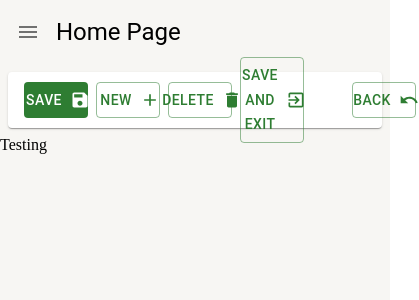
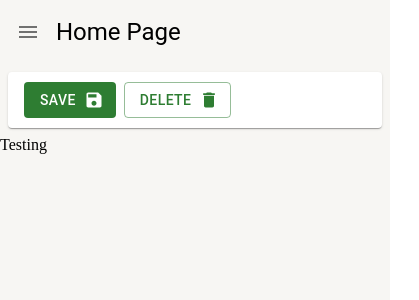
Before and after one commit to Joaovcarvalho23/CityPeople_Manager, a React (Create React App) app: page /home-page in a window 390 px wide. Shown: the top 300 px of the page, 419 px wide, since content can reach past the window. Built offline with nearby package versions, Linux system fonts and the light colour scheme.

Commit message:
Configurando responsividade do componente

```diff
--- a/src/pages/dashboard/Dashboard.tsx
+++ b/src/pages/dashboard/Dashboard.tsx
@@ -6,7 +6,7 @@ export const Dashboard = () => {
     <PageBaseLayout
       tittle='Home Page'
       toolsBar={(
-        <DetailTools showSaveAndExitButton/>
+        <DetailTools showSaveAndExitButton showNewButton showLoadingSaveAndExitButton showBackButton={false}/>
       )}>
         Testing
     </PageBaseLayout>
--- a/src/shared/components/detail_tools/DetailTools.tsx
+++ b/src/shared/components/detail_tools/DetailTools.tsx
@@ -1,4 +1,4 @@
-import { Box, Button, Divider, Paper, Skeleton, useTheme } from '@mui/material';
+import { Box, Button, Divider, Paper, Skeleton, Typography, useMediaQuery, useTheme } from '@mui/material';
 import React from 'react';
 import AddIcon from '@mui/icons-material/Add';
 import SaveIcon from '@mui/icons-material/Save';
@@ -40,6 +40,8 @@ export const DetailTools: React.FC<IDetailToolsProps> = ({
 
 }) => {
   const theme = useTheme();
+  const smDown = useMediaQuery(theme.breakpoints.down('sm'));
+  const mdDown = useMediaQuery(theme.breakpoints.down('md'));
 
   return(
     <Box
@@ -58,7 +60,10 @@ export const DetailTools: React.FC<IDetailToolsProps> = ({
           disableElevation endIcon={<SaveIcon/>}
           onClick={whenSaveIsPressed}
         >
+          <Typography variant='button' whiteSpace="nowrap" overflow='hidden'>
             Save
+          </Typography>
+
         </Button>
       )}
 
@@ -66,17 +71,20 @@ export const DetailTools: React.FC<IDetailToolsProps> = ({
         <Skeleton width={100} height={64}/>
       )}
 
-      {(showNewButton && !showLoadingNewButton) && (
+      {(showNewButton && !showLoadingNewButton && !smDown) && (
         <Button
           color='success' variant='outlined'
           disableElevation endIcon={<AddIcon/>}
           onClick={whenNewIsPressed}
         >
+          <Typography variant='button' whiteSpace="nowrap" overflow='hidden'>
             {newButtonText}
+          </Typography>
+
         </Button>
       )}
 
-      {showLoadingNewButton && (
+      {(showLoadingNewButton && !smDown) && (
         <Skeleton width={100} height={64}/>
       )}
 
@@ -87,7 +95,10 @@ export const DetailTools: React.FC<IDetailToolsProps> = ({
           disableElevation endIcon={<DeleteIcon/>}
           onClick={whenDeleteIsPressed}
         >
+          <Typography variant='button' whiteSpace="nowrap" overflow='hidden'>
             Delete
+          </Typography>
+
         </Button>
       )}
 
@@ -95,21 +106,30 @@ export const DetailTools: React.FC<IDetailToolsProps> = ({
         <Skeleton width={100} height={64}/>
       )}
 
-      {(showSaveAndExitButton && !showLoadingSaveAndExitButton) && (
+      {(showSaveAndExitButton && !showLoadingSaveAndExitButton && !smDown && !mdDown) && (
         <Button
           color='success' variant='outlined'
           disableElevation endIcon={<ExitToAppIcon/>}
           onClick={whenSaveAndExitIsPressed}
         >
+          <Typography variant='button' whiteSpace="nowrap" overflow='hidden'>
             Save and Exit
+          </Typography>
+
         </Button>
       )}
 
-      {showLoadingSaveAndExitButton && (
+      {(showLoadingSaveAndExitButton  && !smDown && !mdDown) && (
         <Skeleton width={100} height={64}/>
       )}
 
+      {
+        (
+          showBackButton && (showNewButton || showDeleteButton || showSaveButton || showSaveAndExitButton) && (
             <Divider variant='middle'/>
+          )
+        )
+      }
 
       {(showBackButton && !showLoadingBackButton) && (
         <Button
@@ -117,7 +137,10 @@ export const DetailTools: React.FC<IDetailToolsProps> = ({
           disableElevation endIcon={<UndoIcon/>}
           onClick={whenBackIsPressed}
         >
+          <Typography variant='button' whiteSpace="nowrap" overflow='hidden'>
             Back
+          </Typography>
+
         </Button>
       )}
 
```
Lines whose indentation alone changed are shown as unchanged.
